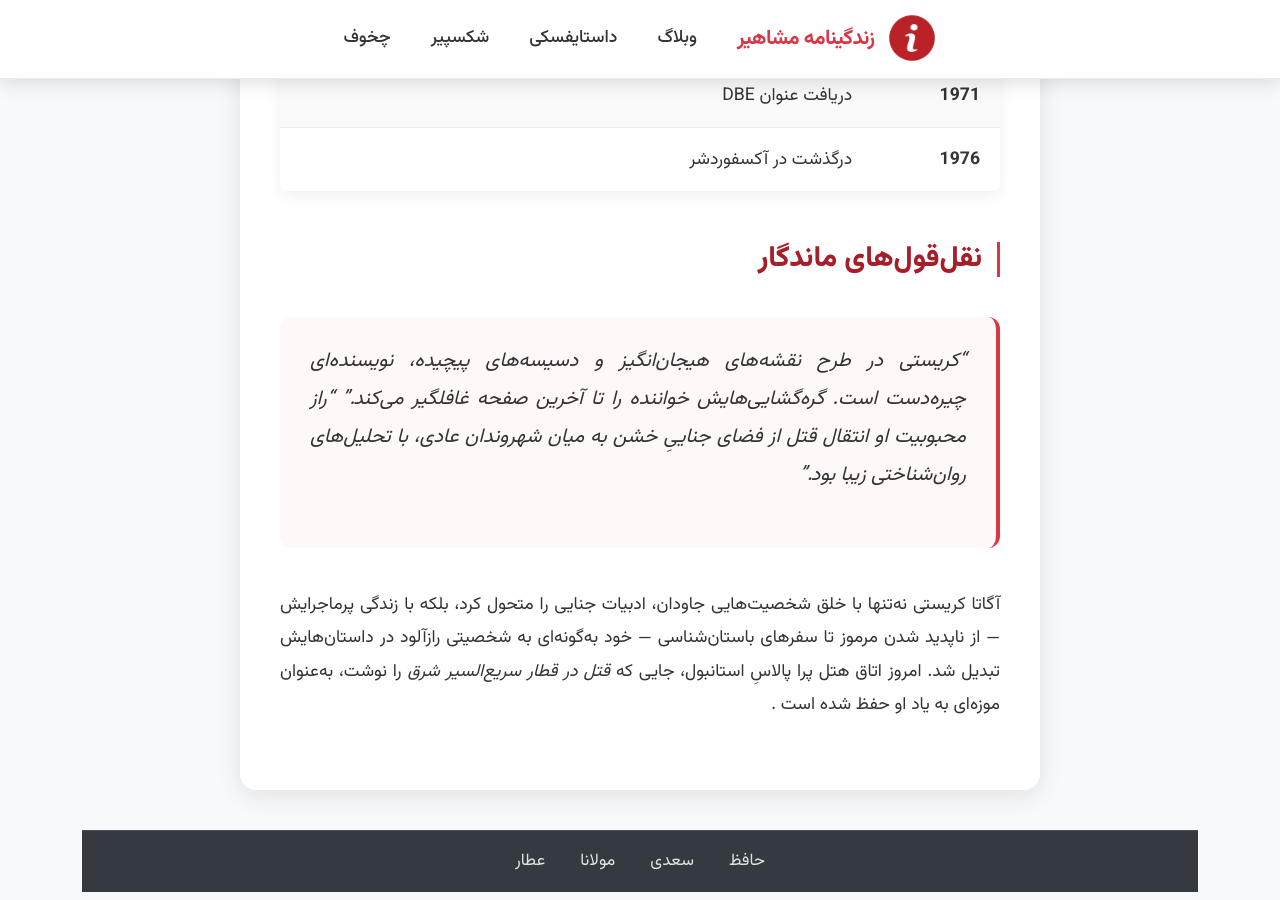
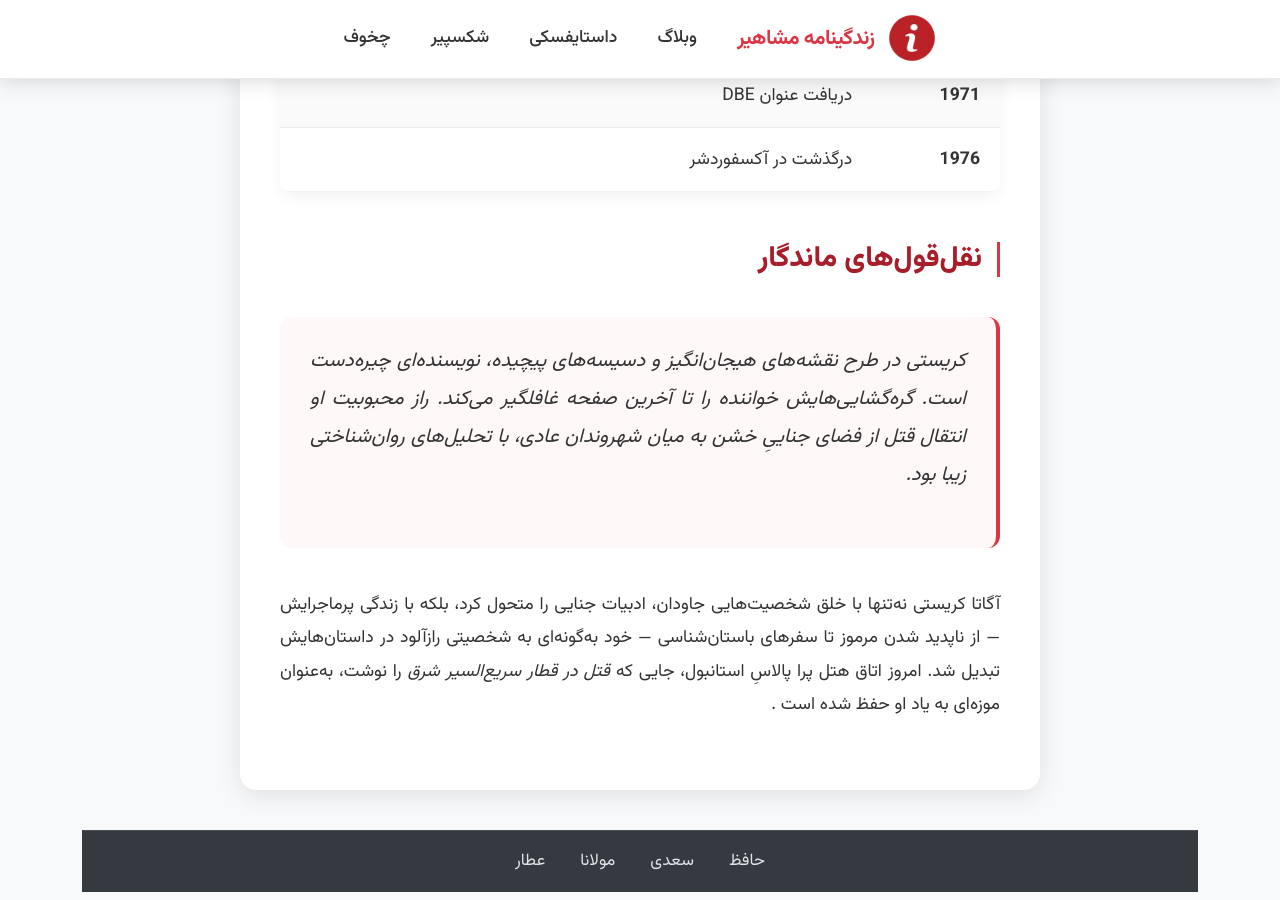
Before and after one commit to darkblog/darkblog.github.io, a Jekyll site: the page built from _posts/2025-7-21-102.md, in a window 1280 px wide and 900 px high, scrolled down 2689 px. Built offline with Jekyll 4.4.1, drawn with Linux system fonts in a browser that asks for light colours.

Commit message:
Update 2025-7-21-102.md

```diff
--- a/_posts/2025-7-21-102.md
+++ b/_posts/2025-7-21-102.md
@@ -43,7 +43,7 @@ title: زندگینامه آگاتا کریستی - ملکه جنایت‌نوی
 | **1976**  | درگذشت در آکسفوردشر       |
 
 ## نقل‌قول‌های ماندگار
-> "کریستی در طرح نقشه‌های هیجان‌انگیز و دسیسه‌های پیچیده، نویسنده‌ای چیره‌دست است. گره‌گشایی‌هایش خواننده را تا آخرین صفحه غافلگیر می‌کند."
-> "راز محبوبیت او انتقال قتل از فضای جناییِ خشن به میان شهروندان عادی، با تحلیل‌های روان‌شناختی زیبا بود."
+> کریستی در طرح نقشه‌های هیجان‌انگیز و دسیسه‌های پیچیده، نویسنده‌ای چیره‌دست است. گره‌گشایی‌هایش خواننده را تا آخرین صفحه غافلگیر می‌کند.
+> راز محبوبیت او انتقال قتل از فضای جناییِ خشن به میان شهروندان عادی، با تحلیل‌های روان‌شناختی زیبا بود.
 
 آگاتا کریستی نه‌تنها با خلق شخصیت‌هایی جاودان، ادبیات جنایی را متحول کرد، بلکه با زندگی پرماجرایش — از ناپدید شدن مرموز تا سفرهای باستان‌شناسی — خود به‌گونه‌ای به شخصیتی رازآلود در داستان‌هایش تبدیل شد. امروز اتاق هتل پرا پالاسِ استانبول، جایی که *قتل در قطار سریع‌السیر شرق* را نوشت، به‌عنوان موزه‌ای به یاد او حفظ شده است .
```
